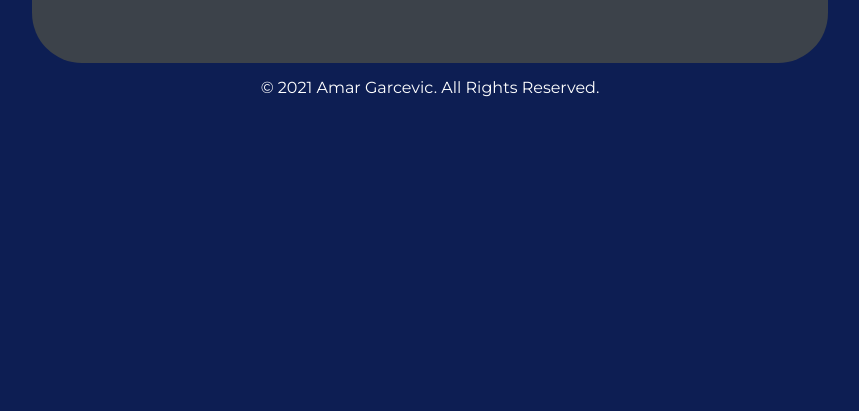
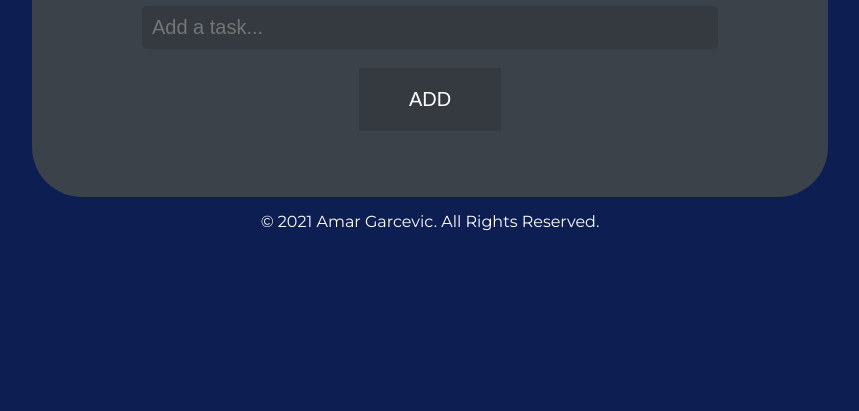
Before and after one commit to amar-codes/To-Do-List, a plain HTML site: page index.html in a window 1280 px wide. Shown: the part 389-800 px from the top of the page, without its empty margins (210-1069 px from the left). Drawn offline with nearby package versions, Linux system fonts and the light colour scheme.

Commit message:
Add files via upload

```diff
--- a/style.css
+++ b/style.css
@@ -1,5 +1,10 @@
 body {
+    height: 95vh;
     background-color: #0d1e53;
+    display: flex;
+    flex-direction: column;
+    align-items: center;
+    justify-content: center;
 }
 
 .todo {
```
